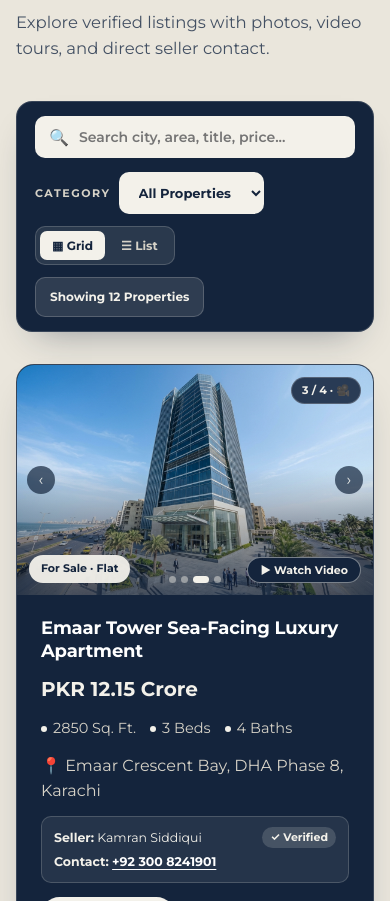
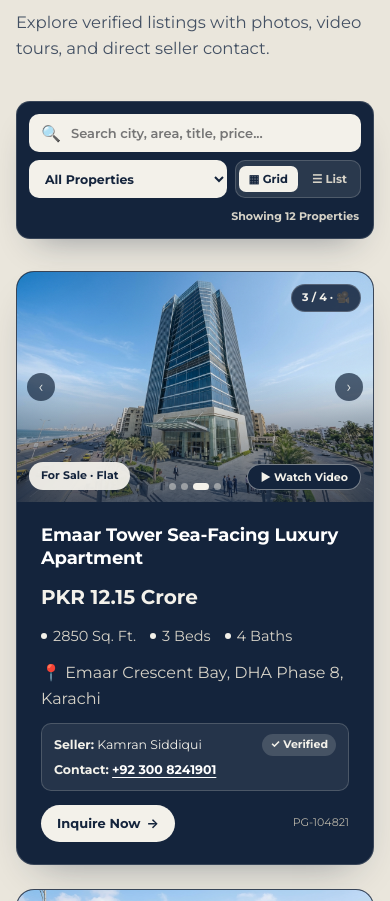
Before and after one commit to adnankarim2030-dev/primewebsite, a plain HTML site: page index.html in a window 390 px wide. Shown: the part 1359-2260 px from the top of the page. Drawn offline with Linux system fonts and the light colour scheme; grey boxes are pictures that could not be loaded.

Commit message:
Make mobile property filter toolbar compact 2-row layout with inline dropdown and view toggle

```diff
--- a/advanced-animations.css
+++ b/advanced-animations.css
@@ -231,6 +231,57 @@ html, body {
 }
 
 @media (max-width: 640px) {
+    .listing-toolbar {
+        padding: 12px !important;
+        gap: 8px !important;
+        border-radius: 14px !important;
+    }
+    .lt-search-box {
+        width: 100% !important;
+        min-width: 0 !important;
+        height: 38px !important;
+        padding: 0 12px !important;
+    }
+    .lt-search-box input {
+        font-size: 13px !important;
+    }
+    .lt-controls {
+        width: 100% !important;
+        display: grid !important;
+        grid-template-columns: 1fr auto !important;
+        gap: 8px !important;
+        align-items: center !important;
+    }
+    .lt-label {
+        display: none !important;
+    }
+    .lt-select-wrap {
+        width: 100% !important;
+    }
+    .lt-select {
+        width: 100% !important;
+        height: 38px !important;
+        font-size: 12.5px !important;
+        padding: 0 12px !important;
+    }
+    .lt-view-toggle {
+        height: 38px !important;
+        align-items: center !important;
+        padding: 3px !important;
+    }
+    .lt-view-btn {
+        padding: 6px 10px !important;
+        font-size: 11.5px !important;
+    }
+    .lt-count-badge {
+        grid-column: 1 / -1 !important;
+        background: transparent !important;
+        border: none !important;
+        padding: 2px 2px 0 !important;
+        font-size: 11px !important;
+        color: #D6D2C7 !important;
+        text-align: right !important;
+    }
     .wrap {
         padding: 0 16px !important;
     }
--- a/find-property.html
+++ b/find-property.html
@@ -11,7 +11,7 @@
 <link rel="preconnect" href="https://fonts.googleapis.com">
 <link rel="preconnect" href="https://fonts.gstatic.com" crossorigin>
 <link href="https://fonts.googleapis.com/css2?family=Montserrat:wght@400;500;600;700;800&family=Lato:wght@300;400;700&family=JetBrains+Mono:wght@400;500;700&display=swap" rel="stylesheet">
-<link rel="stylesheet" href="advanced-animations.css?v=10">
+<link rel="stylesheet" href="advanced-animations.css?v=11">
 <style>
 :root{
   --blue:#14243C;
--- a/index.html
+++ b/index.html
@@ -11,7 +11,7 @@
 <link rel="preconnect" href="https://fonts.googleapis.com">
 <link rel="preconnect" href="https://fonts.gstatic.com" crossorigin>
 <link href="https://fonts.googleapis.com/css2?family=Montserrat:wght@400;500;600;700;800&family=Lato:wght@300;400;700&family=JetBrains+Mono:wght@400;500;700&display=swap" rel="stylesheet">
-<link rel="stylesheet" href="advanced-animations.css?v=10">
+<link rel="stylesheet" href="advanced-animations.css?v=11">
 <style>
 :root{
   --blue:#14243C;
```
